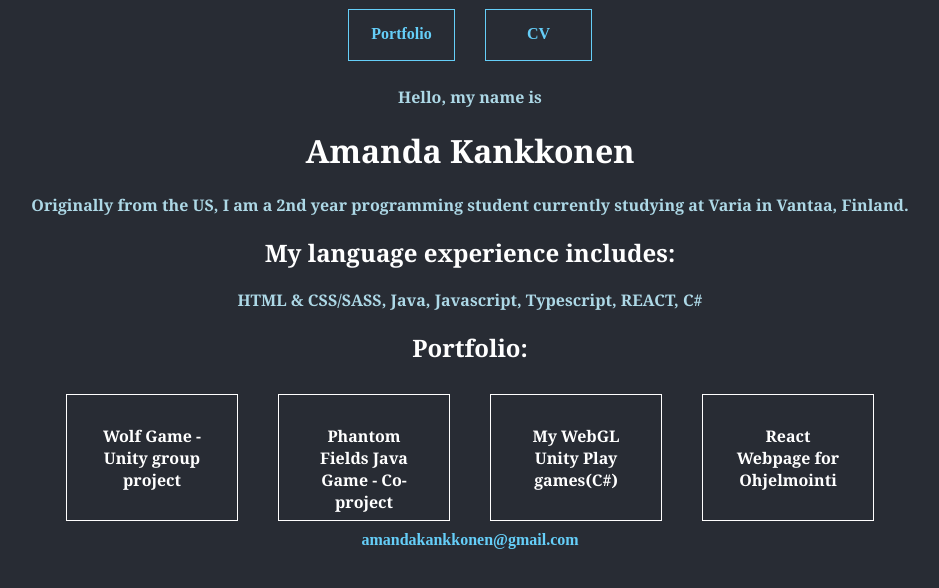
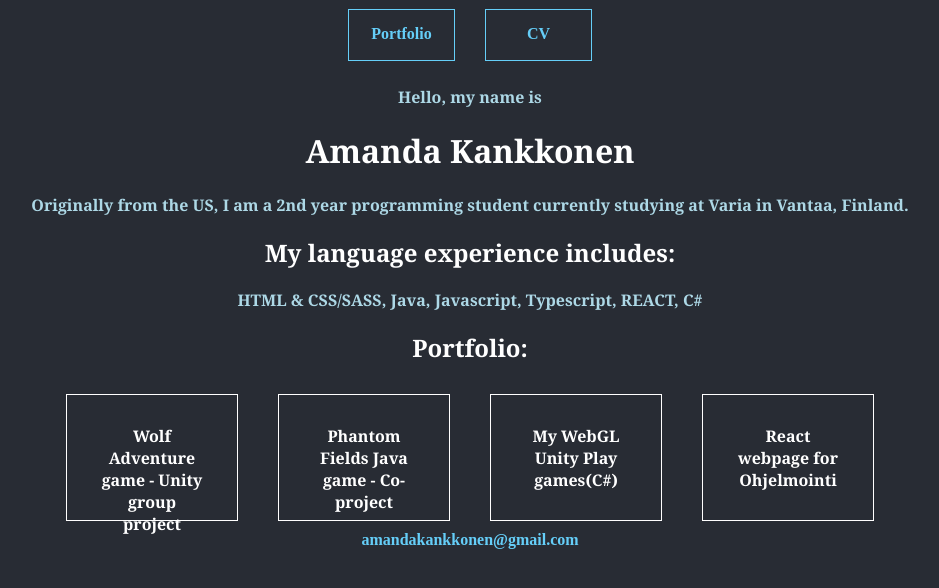
Before and after one commit to AmandaKankkonen/AmandaKankkonen.github.io, a React (Create React App) app: page /reactportfolio/portfolio in a window 1280 px wide. Shown: the top 588 px of the page, without its empty margins (170-1109 px from the left). Built offline with nearby package versions, Linux system fonts and the light colour scheme.

Commit message:
Portfolio updates

```diff
--- a/src/components/portfolio/portfolio.tsx
+++ b/src/components/portfolio/portfolio.tsx
@@ -8,10 +8,10 @@ const Port: React.FC = () => {
 
       <h2>Portfolio:</h2>
       <div className={styles.links}>
-          <a className={styles.link1} href="https://github.com/AmandaKankkonen/varia-agile-20C-ryhma-1">Wolf Game - Unity group project</a>
-          <a className={styles.link2} href="https://github.com/AmandaKankkonen/ThePhantomFields">Phantom Fields Java Game - Co-project</a>
+          <a className={styles.link1} href="https://github.com/varia-ict/varia-agile-20C-ryhma-1">Wolf Adventure game - Unity group project</a>
+          <a className={styles.link2} href="https://github.com/AmandaKankkonen/ThePhantomFields">Phantom Fields Java game - Co-project</a>
           <a className={styles.link3} href="https://play.unity.com/u/AmandaKankkonen">My WebGL Unity Play games(C#)</a>
-          <a className={styles.link4} href="https://github.com/AmandaKankkonen/reactportfolio">React Webpage for Ohjelmointi</a>
+          <a className={styles.link4} href="https://github.com/AmandaKankkonen/reactportfolio">React webpage for Ohjelmointi</a>
       </div>
     </div>
 )};
```
